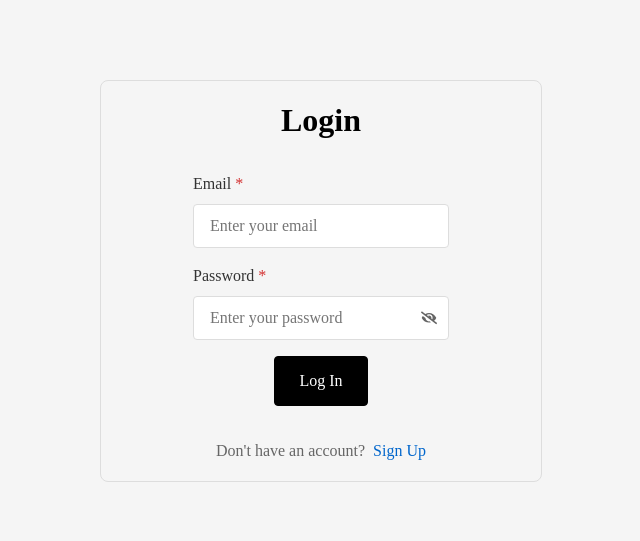
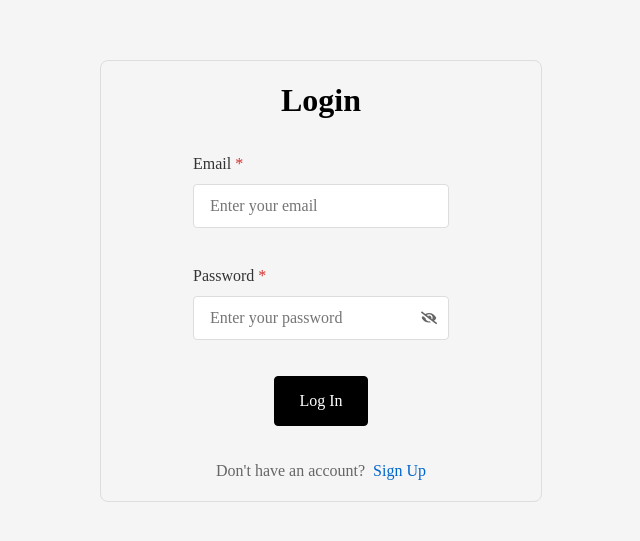
Before and after one commit to solowihmaria/ecommerce-application, a React app: page /login in a window 1280 px wide. Shown: the part 119-660 px from the top of the page, without its empty margins (319-959 px from the left). Built offline with nearby package versions, Linux system fonts and the light colour scheme.

Commit message:
refactor: add module styles for formGroup

```diff
--- a/src/components/blocks/LoginForm/parts/EmailField.tsx
+++ b/src/components/blocks/LoginForm/parts/EmailField.tsx
@@ -2,9 +2,10 @@ import React from 'react';
 import type { EmailFieldProps } from '../Login.types';
 import { Input } from '../../../ui/Input';
 import { Label } from '../../../ui/Label';
+import styles from '../LoginForm.module.scss';
 
 export const EmailField = ({ register, error }: EmailFieldProps) => (
-    <div className="formGroup">
+    <div className={styles.formGroup}>
         <Label htmlFor="email" required>
             Email
         </Label>
--- a/src/components/blocks/LoginForm/parts/PasswordField.tsx
+++ b/src/components/blocks/LoginForm/parts/PasswordField.tsx
@@ -2,6 +2,7 @@ import React from 'react';
 import type { PasswordFieldProps } from '../Login.types';
 import { Input } from '../../../ui/Input';
 import { Label } from '../../../ui/Label';
+import styles from '../LoginForm.module.scss';
 
 export const PasswordField = ({
     register,
@@ -9,7 +10,7 @@ export const PasswordField = ({
     showPassword,
     onTogglePassword,
 }: PasswordFieldProps) => (
-    <div className="formGroup">
+    <div className={styles.formGroup}>
         <Label htmlFor="password" required>
             Password
         </Label>
```
